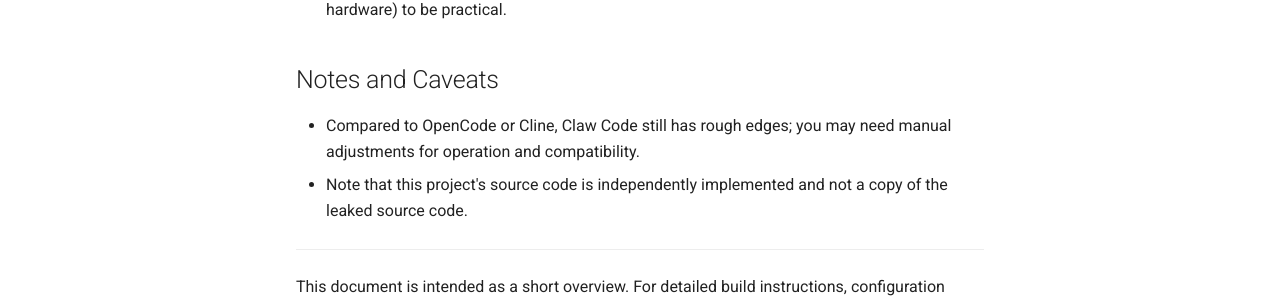
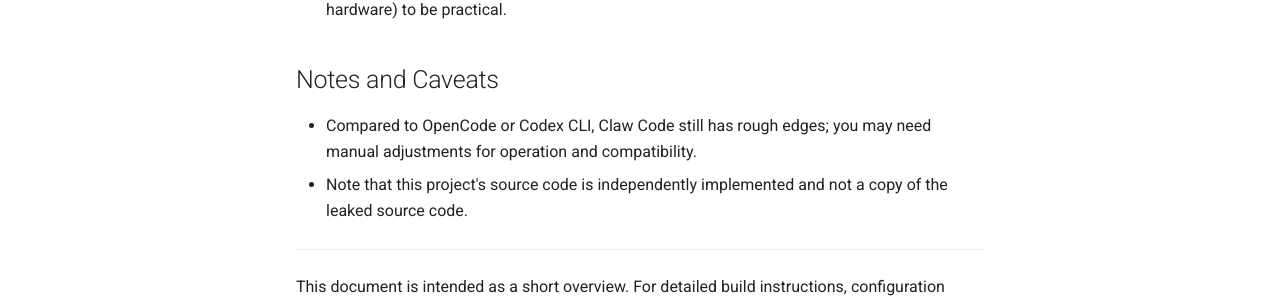
Before and after one commit to roflsunriz/how-to-use-claw-code, an MkDocs documentation site: the page built from docs/CLAWCODE-en-US.md, in a window 1280 px wide and 1195 px high. Shown: the part 776-1078 px from the top of the window. Built offline with MkDocs 1.6.1 and Material for MkDocs 9.7.7, drawn with Linux system fonts in a browser that asks for light colours; comment, search, counter and statistics services are not loaded.

Commit message:
docs: 'Cline'を'Codex CLI'に修正し、注意点を更新

```diff
--- a/docs/CLAWCODE-en-US.md
+++ b/docs/CLAWCODE-en-US.md
@@ -18,7 +18,7 @@ This document provides a concise overview and important notes about Claw Code.
 
 ## Notes and Caveats
 
-- Compared to OpenCode or Cline, Claw Code still has rough edges; you may need manual adjustments for operation and compatibility.
+- Compared to OpenCode or Codex CLI, Claw Code still has rough edges; you may need manual adjustments for operation and compatibility.
 - Note that this project's source code is independently implemented and not a copy of the leaked source code.
 
 ---
```
Also changed, not shown: docs/CLAWCODE-ja-JP.md (+1 -1 lines).
